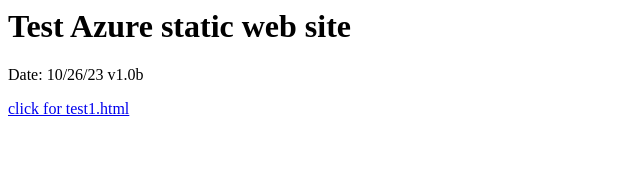
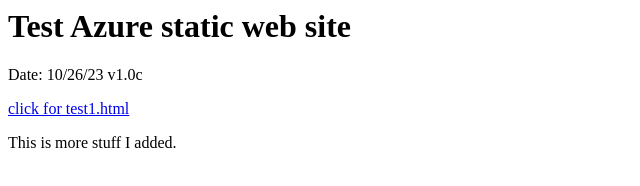
Before and after one commit to bulrush15/AzureWeb1, a plain HTML site: page index.html in a window 1280 px wide. Shown: the whole page, without its empty margins (0-640 px from the left). Drawn offline with Linux system fonts and the light colour scheme.

Commit message:
Update index.html

```diff
--- a/index.html
+++ b/index.html
@@ -3,8 +3,9 @@
 <title>Chuck's test web site</title>
 <body>
 <h1>Test Azure static web site</h1>
-Date: 10/26/23 v1.0b
+Date: 10/26/23 v1.0c
 <p><a href="test1.html">click for test1.html</a></p>
 
+<p>This is more stuff I added.</p>
 </body>
 </html>
```
